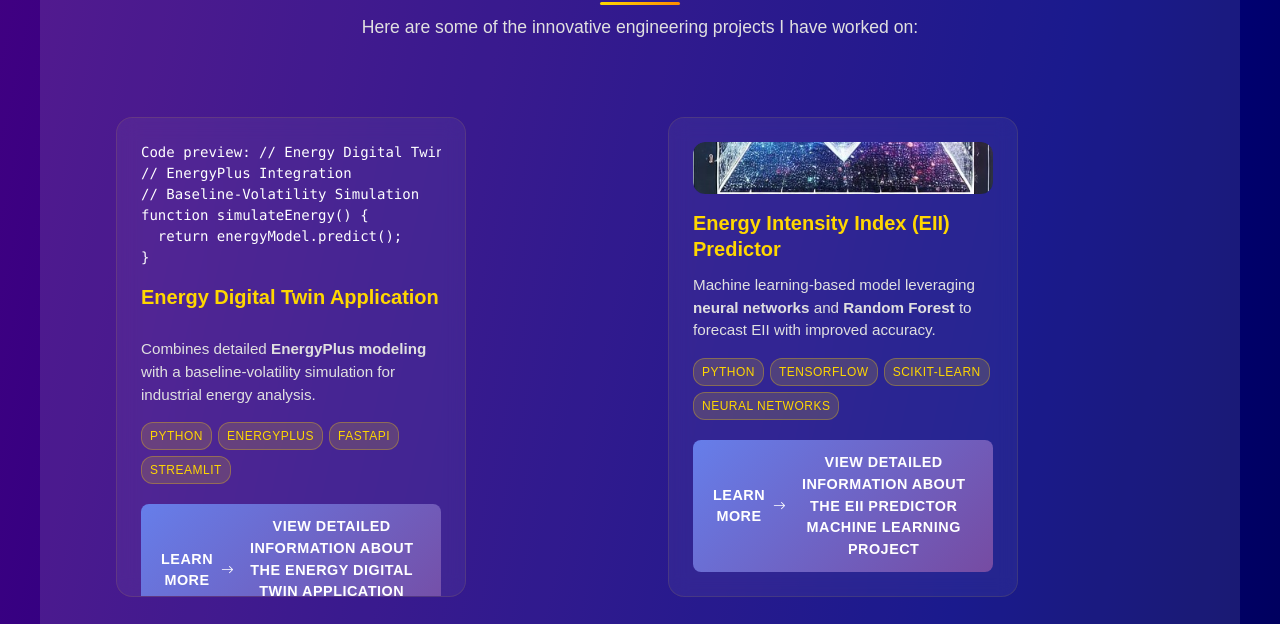
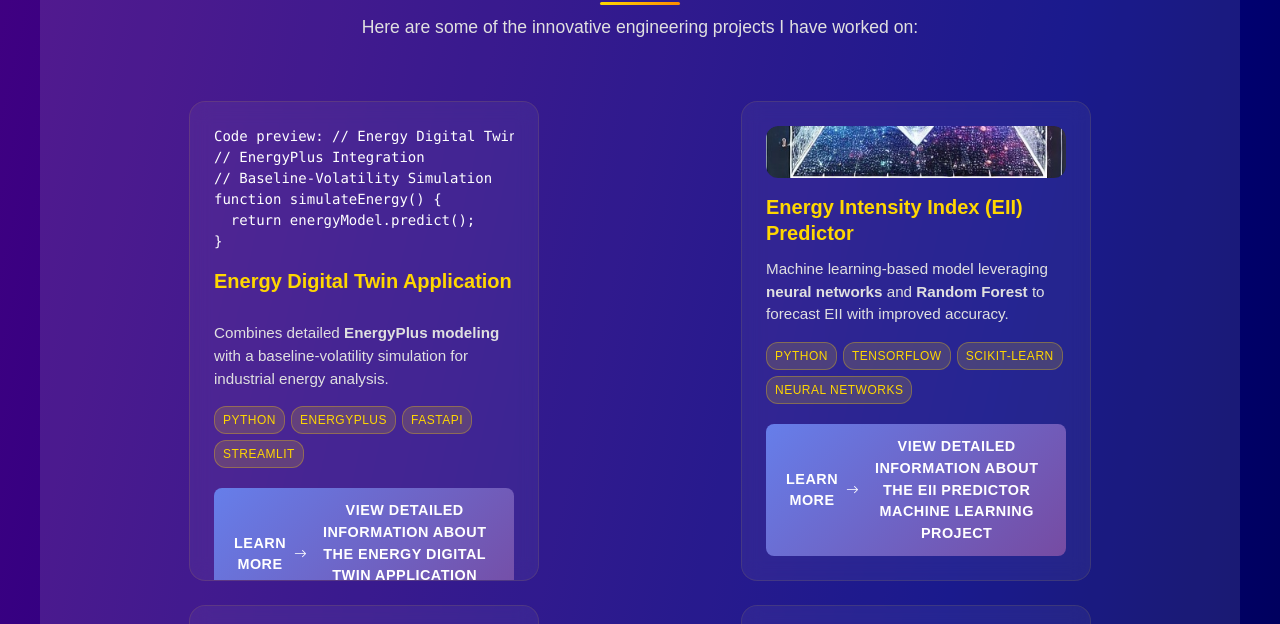
Before and after one commit to yousefalsaqa/yousefalsaqa.github.io, a plain HTML site: page index.html in a window 1280 px wide. Shown: the part 888-1512 px from the top of the page. Drawn offline with Linux system fonts and the light colour scheme.

Commit message:
card fix

```diff
--- a/css/style.css
+++ b/css/style.css
@@ -752,14 +752,14 @@ body {
     border: 1px solid rgba(255, 215, 0, 0.1);
     border-radius: 16px;
     padding: 24px;
-    margin: 16px;
     transition: all 0.3s ease;
     display: flex;
     flex-direction: column;
     height: 480px; /* Uniform height */
-    max-width: 350px; /* Uniform width */
+    width: 350px; /* Fixed width for perfect alignment */
     position: relative;
     overflow: hidden;
+    margin: 0; /* Remove margin to prevent offset */
 }
 
 .project-card::before {
@@ -907,6 +907,8 @@ body {
     max-width: 1200px;
     margin: 0 auto;
     padding: 0 20px;
+    justify-items: center; /* Center cards within grid cells */
+    place-items: center; /* Center both horizontally and vertically */
 }
 
 /* Responsive adjustments */
```
